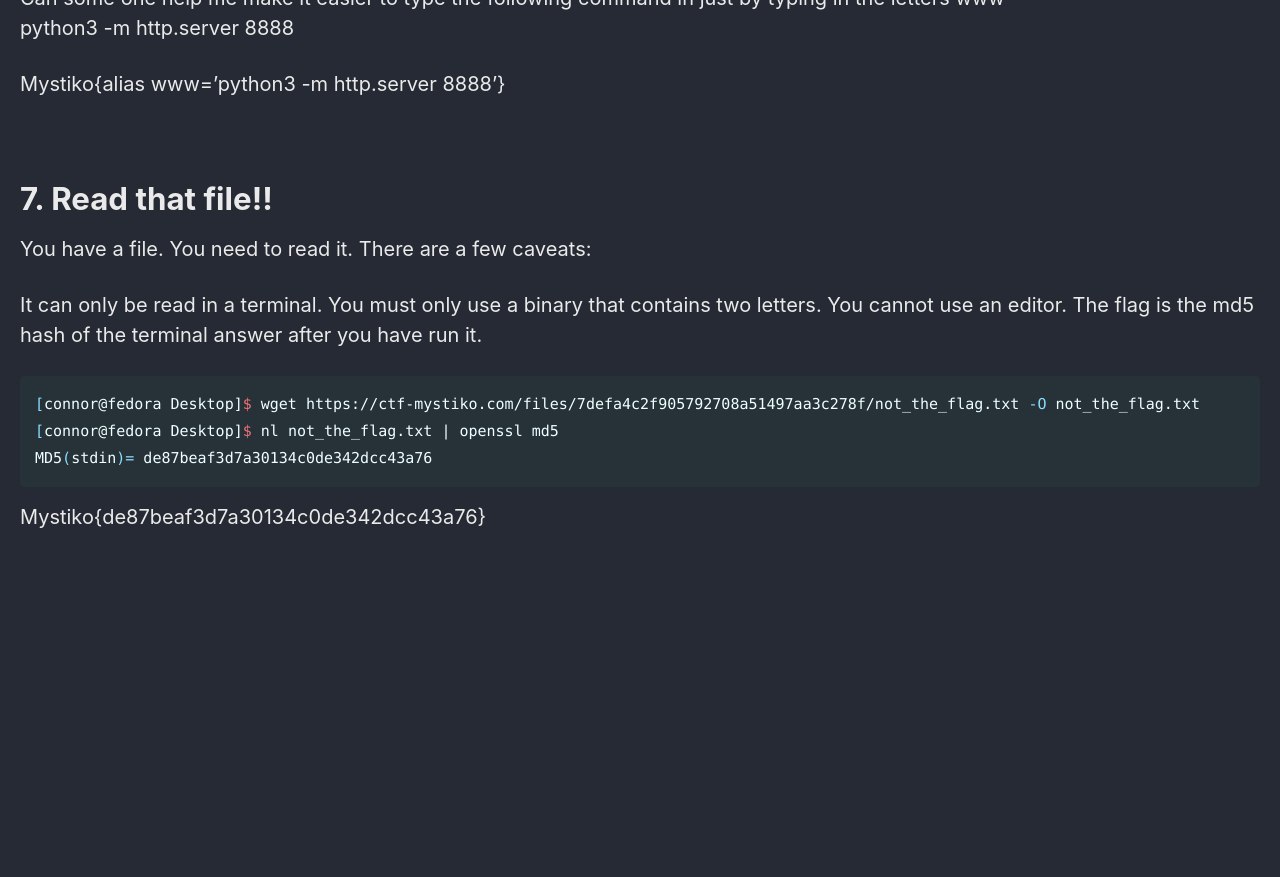
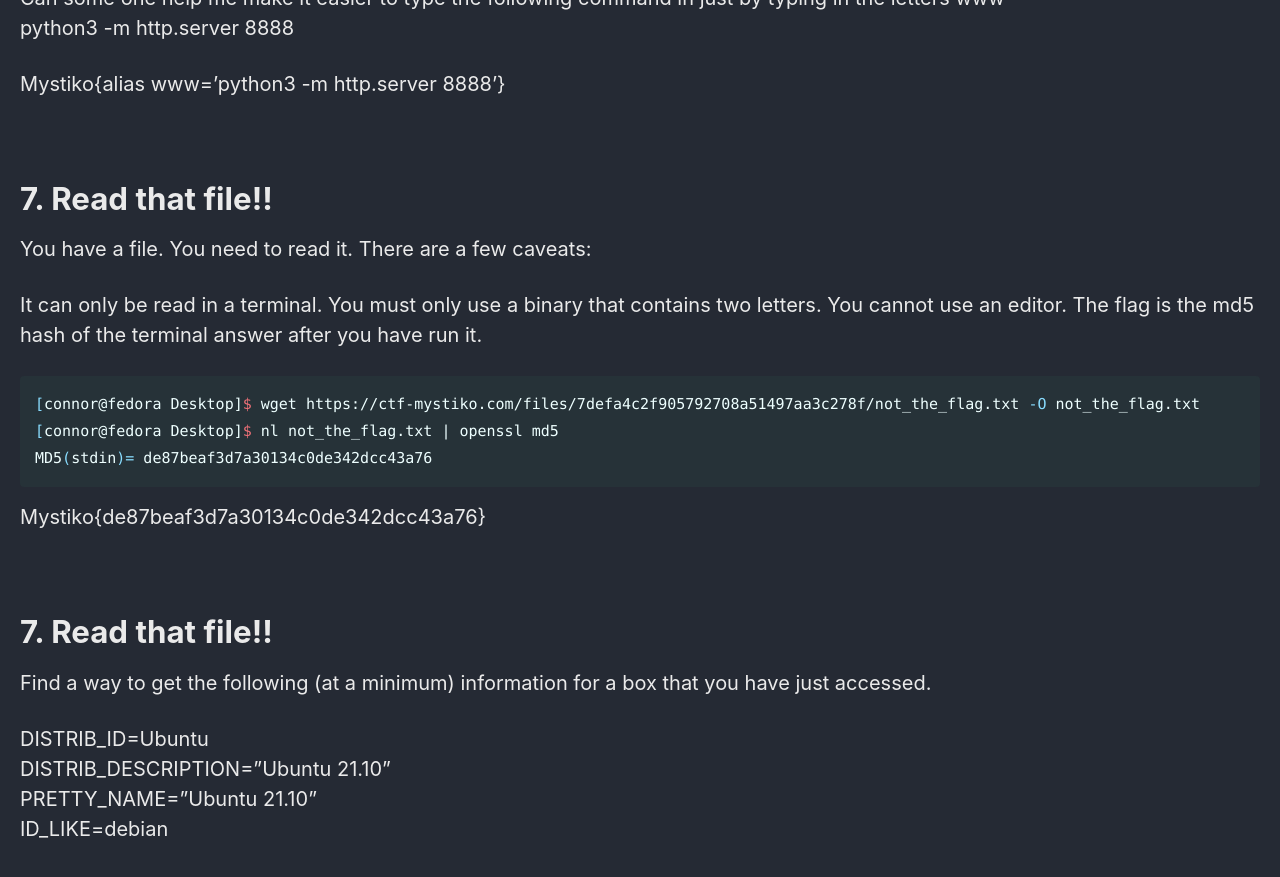
Before and after one commit to Connor-McCartney/Connor-McCartney.github.io, a Jekyll site: the page built from _pages/misc/shortest-bash-code-challs.md, in a window 1280 px wide and 900 px high, scrolled down 1489 px. Shown: the top 877 px of the window. Built offline with Jekyll 4.4.1, drawn with Linux system fonts in a browser that asks for light colours; cached includes are drawn as plain includes; before the commit the page ends 2133 px from its top, so only the background shows below that.

Commit message:
Update shortest-bash-code-challs.md

```diff
--- a/_pages/misc/shortest-bash-code-challs.md
+++ b/_pages/misc/shortest-bash-code-challs.md
@@ -82,3 +82,13 @@ MD5(stdin)= de87beaf3d7a30134c0de342dcc43a76
 Mystiko{de87beaf3d7a30134c0de342dcc43a76}
 
 <br>
+
+
+# 7. Read that file!!
+
+Find a way to get the following (at a minimum) information for a box that you have just accessed. <br>
+
+DISTRIB_ID=Ubuntu                         <br>
+DISTRIB_DESCRIPTION="Ubuntu 21.10"        <br>
+PRETTY_NAME="Ubuntu 21.10"                <br>
+ID_LIKE=debian                            <br>
```
